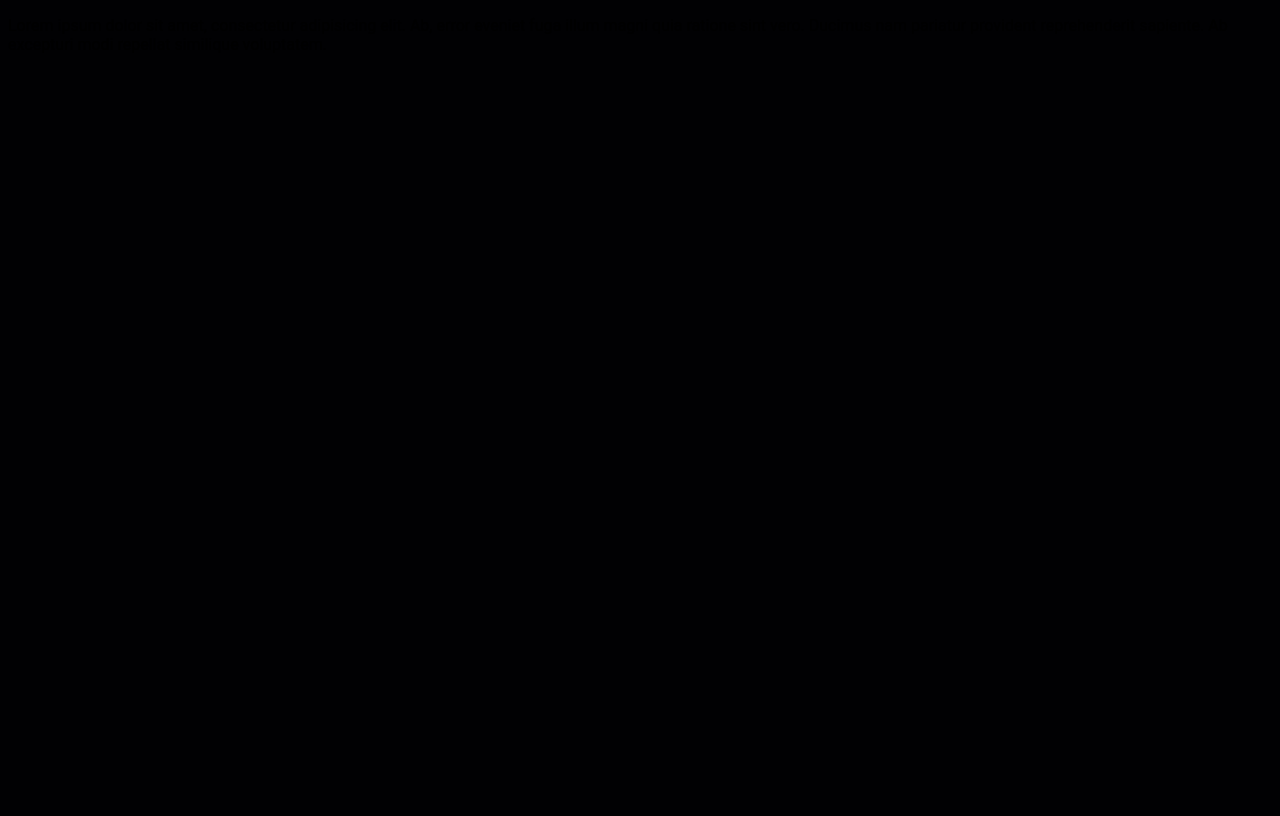
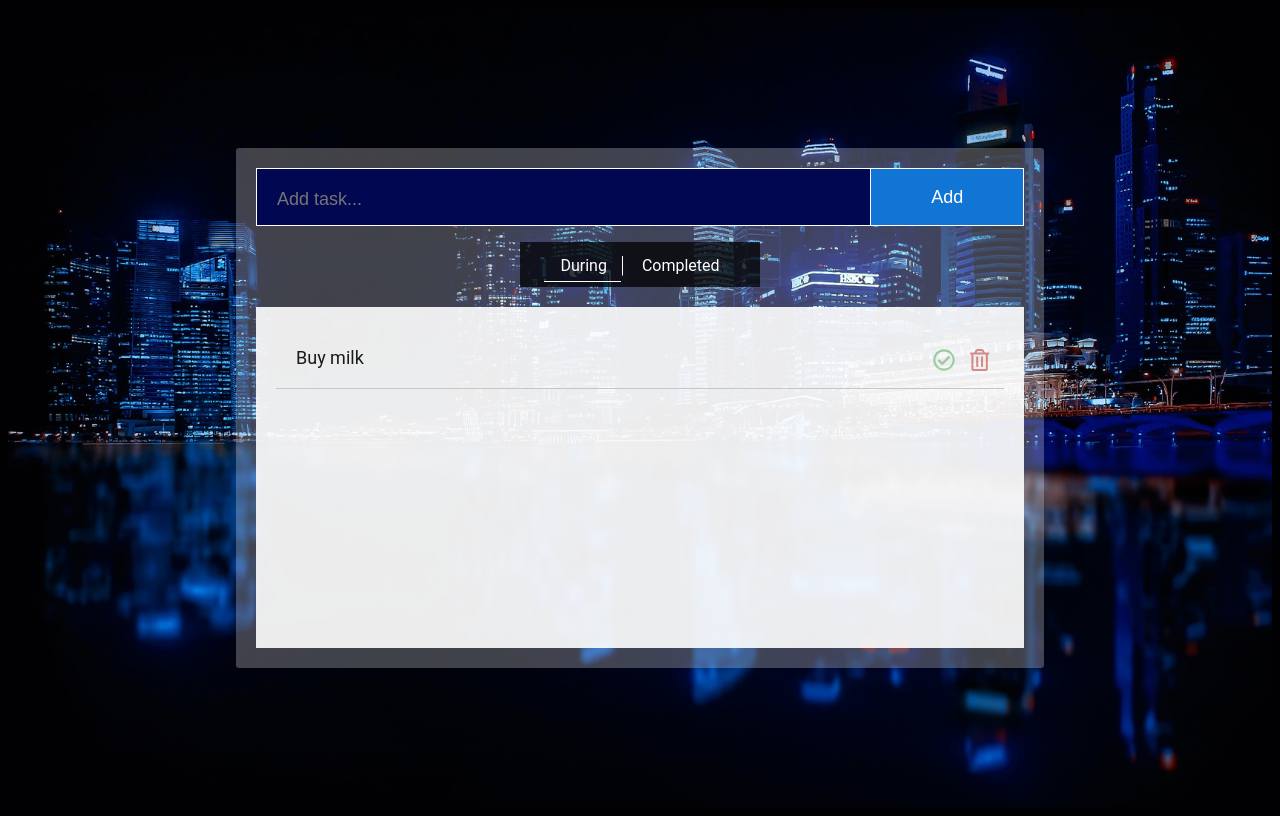
Before and after one commit to davidoff0895/todo, a website: page app/index.html in a window 1280 px wide. Drawn offline with Linux system fonts and the light colour scheme.

Commit message:
created form

```diff
--- a/app/index.html
+++ b/app/index.html
@@ -6,11 +6,41 @@
         content="width=device-width, user-scalable=no, initial-scale=1.0, maximum-scale=1.0, minimum-scale=1.0">
   <meta http-equiv="X-UA-Compatible" content="ie=edge">
   <title>ToDo</title>
+  <script defer src="https://use.fontawesome.com/releases/v5.0.6/js/all.js"></script>
   <link rel="stylesheet" href="css/main.css">
+  <!--<script type="text/javascript" src="js/common.js"/>-->
 </head>
 <body>
-<p>Lorem ipsum dolor sit amet, consectetur adipisicing elit. Ab, error eveniet fuga illum magni quia ratione sint vero.
-  Ducimus nam pariatur provident reprehenderit sapiente. Ab excepturi modi repellat similique voluptatem.</p>
-  <script src="js/common.js"/>
+  <div class="app grid">
+    <div class="content grid">
+      <div class="grid input-group" style="text-align: left;">
+        <input class="add" type="text" placeholder="Add task...">
+        <button class="btn" onclick="test()">Add</button>
+      </div>
+      <div>
+        <ul class="nav">
+          <li class="item active">During</li>
+          <li class="item">Completed</li>
+        </ul>
+      </div>
+      <div class="list grid">
+        <ul class="list__ul">
+          <li class="list__elem">
+            <span>Buy milk</span>
+            <div class="actions">
+              <i class="icon check far fa-check-circle"></i>
+              <i class="icon trash far fa-trash-alt"></i>
+            </div>
+          </li>
+          <li class="list__elem completed">
+            <span>Buy milk</span>
+            <div class="actions">
+              <i class="revert fas fa-undo"></i>
+            </div>
+          </li>
+        </ul>
+      </div>
+    </div>
+  </div>
 </body>
 </html>
--- a/app/js/common.js
+++ b/app/js/common.js
@@ -0,0 +1,3 @@
+function test() {
+  alert('it is working!')
+}
--- a/app/sass/main.sass
+++ b/app/sass/main.sass
@@ -3,3 +3,133 @@
 body
   font-family: Roboto, sans-serif
   background-color: $main-background
+  color: #ffffff
+  overflow: hidden
+
+.grid
+  display: grid
+
+.app
+  background-image: url(../img/bg.jpg)
+  background-size: cover
+  background-position: center
+  background-repeat: no-repeat
+  min-height: 100vh
+  position: relative
+  align-content: center
+  text-align: center
+
+.content
+  grid-template-rows: 1fr 1fr 10fr
+  background-color: rgba(255, 255, 255, .25)
+  border-radius: 3px
+  width: 60vw
+  height: 60vh
+  margin: auto
+  padding: 20px
+
+.input-group
+  grid-template-columns: 4fr 1fr
+
+.add
+  background: #010751
+  border: 1px solid #ffffff
+  padding: 20px 20px 15px 20px
+  width: 100%
+  font-size: 16px
+  color: #ffffff
+
+::-webkit-input-placeholder
+  padding-top: 5px
+  font-size: 18px
+
+.btn
+  width: 100%
+  padding: 17.5px
+  font-size: 18px
+  background-color: #1075d4
+  color: #ffffff
+  border: none
+  border: 1px solid #ffffff
+  &:hover
+    cursor: pointer
+    background-color: lighten(#1075d4, 5%)
+
+.nav
+  list-style: none
+  background-color: rgba(0, 0, 0, .75)
+  padding: 14px 25px 11px 25px
+  display: inline-block
+  overflow: hidden
+  .item
+    position: relative
+    display: inline-block
+    border-right: 1px solid #ffffff
+    padding: 0 15px
+    border-bottom: 1px solid transparent
+    &:last-child
+      border-right: none
+    &:hover
+      cursor: pointer
+    :last-child
+      border-right: 0
+
+.item.active
+  &::after
+    content: ''
+    background: #ffffff
+    position: absolute
+    bottom: -7px
+    left: -1px
+    width: 100%
+    height: 1px
+
+.list
+  background: rgba(255, 255, 255, .9)
+  color: #1a1a1a
+  padding: 20px
+
+.list__ul
+  list-style: none
+  text-align: left
+  margin: 0
+  padding: 0
+  .list__elem
+    position: relative
+    font-size: 18px
+    padding: 20px
+    border-bottom: 1px solid #c6c6c6
+    transition: all .1s
+    &:hover
+      cursor: pointer
+      background: #e6e6e6
+
+.completed
+  text-decoration: line-through
+  display: none
+
+.actions
+  position: absolute
+  right: 10px
+  top: 22px
+
+.icon
+  margin: 0 5px
+  font-size: 22px
+  transition: all .1s
+
+.check, .trash, .revert
+  cursor: pointer
+  opacity: .6
+  &:hover
+    opacity: 1
+
+.check
+  color: #64b46b
+  border-radius: 50%
+
+.trash
+  color: #c44747
+
+.revert
+  color: #a6a6a6
```
Also changed, not shown: app/css/main.css, app/img/bg.jpg (added), 1 other file.
